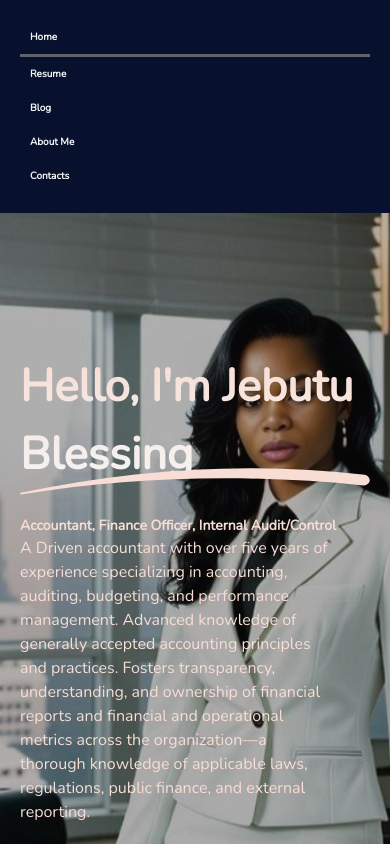
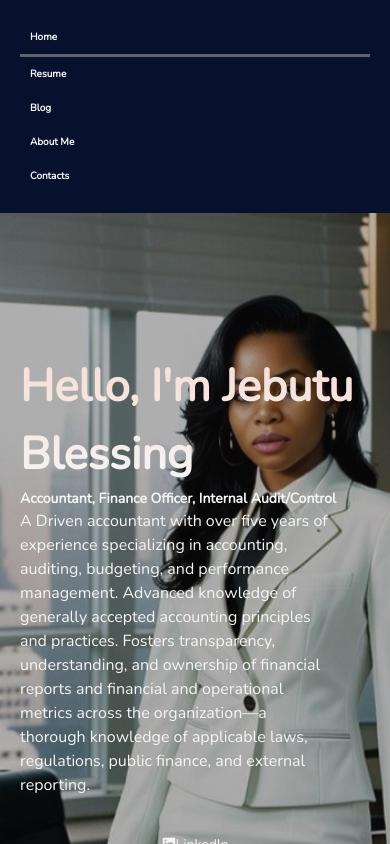
Before and after one commit to femigabriel/Blessing_portfolio, a React (Vite) app: page / in a window 390 px wide. Shown: the top 844 px of the page. Built offline with nearby package versions, Linux system fonts and the light colour scheme; a web font is replaced by a local one.

Commit message:
resume fixes

```diff
--- a/src/index.css
+++ b/src/index.css
@@ -77,6 +77,7 @@ li {
 .vector {
   position: relative;
   bottom: 20px;
+  display: block;
 }
 @media (max-width: 820px) {
   li {
@@ -119,14 +120,17 @@ li {
     font-size: 16px;
     padding-right: 40px;
     width: 100%;
-    color: #f7ddd4;
+    /* color: #f7ddd4; */
   }
   .role {
     font-size: 14px;
-    color: #f7ddd4;
+    /* color: #f7ddd4; */
     font-weight: bold;
   }
   .socials a {
     color: #f5f5f5;
   }
+  .vector {
+    display: none;
+  }
 }
```
